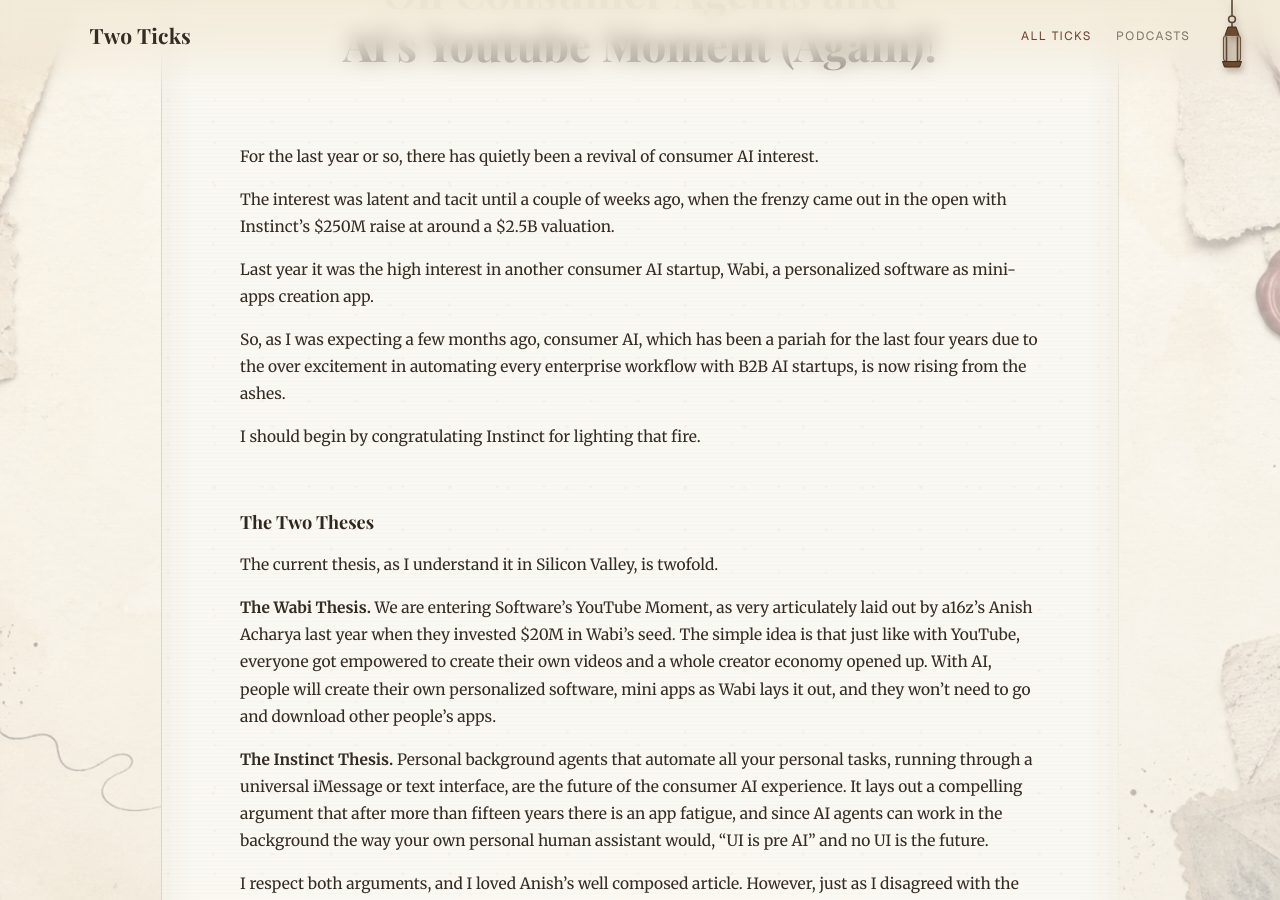
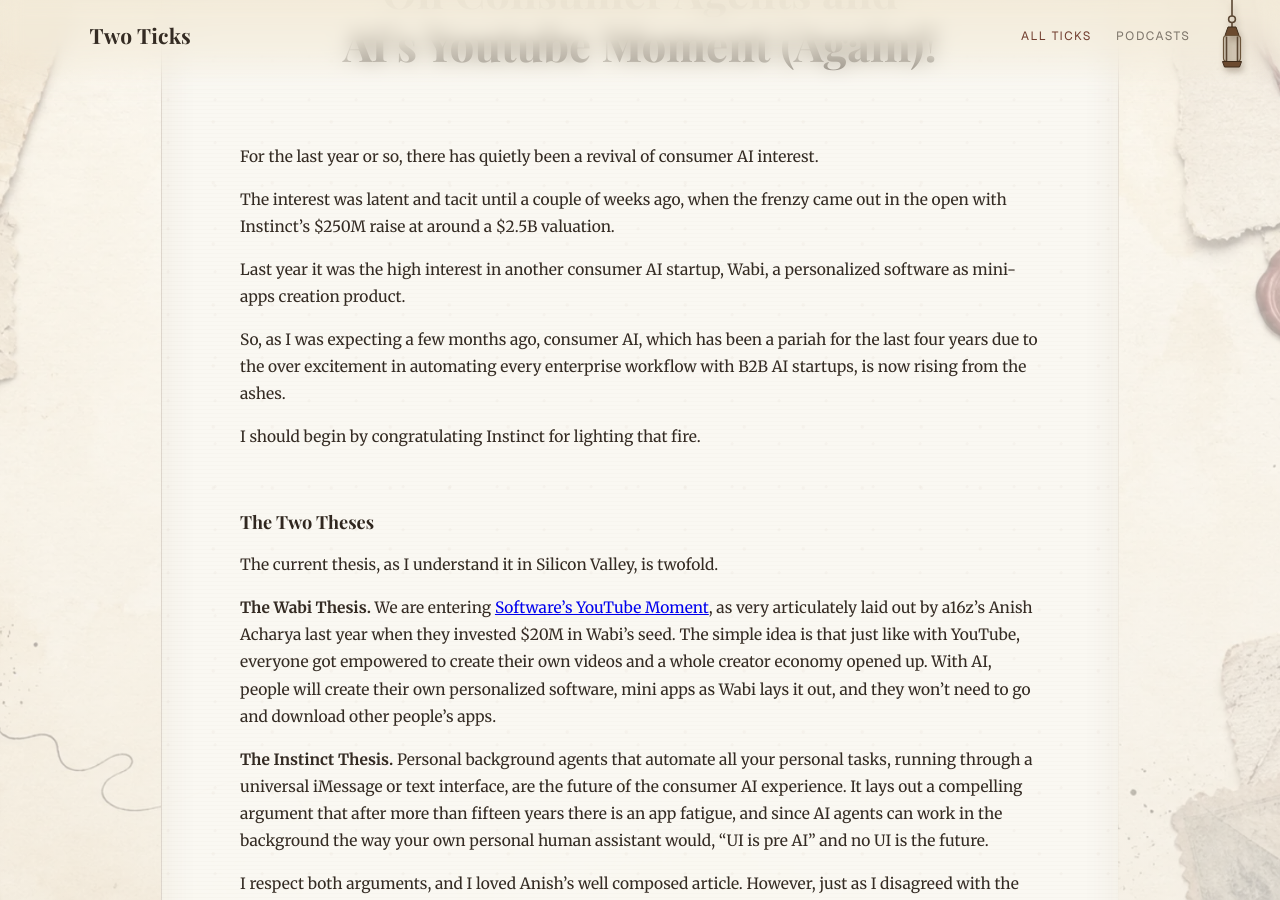
Before and after one commit to trmanish/trmanish.github.io, a Jekyll site: the page built from _posts/2026-08-29-on-consumer-agents-and-ais-youtube-moment-again.md, in a window 1280 px wide and 900 px high, scrolled down 315 px. Built offline with Jekyll 4.4.1, drawn with Linux system fonts in a browser that asks for light colours.

Commit message:
Link Software's YouTube Moment to the a16z piece, and fix the Wabi description

```diff
--- a/_posts/2026-08-29-on-consumer-agents-and-ais-youtube-moment-again.md
+++ b/_posts/2026-08-29-on-consumer-agents-and-ais-youtube-moment-again.md
@@ -15,7 +15,7 @@
 
 The interest was latent and tacit until a couple of weeks ago, when the frenzy came out in the open with Instinct's $250M raise at around a $2.5B valuation.
 
-Last year it was the high interest in another consumer AI startup, Wabi, a personalized software as mini-apps creation app.
+Last year it was the high interest in another consumer AI startup, Wabi, a personalized software as mini-apps creation product.
 
 So, as I was expecting a few months ago, consumer AI, which has been a pariah for the last four years due to the over excitement in automating every enterprise workflow with B2B AI startups, is now rising from the ashes.
 
@@ -27,7 +27,7 @@
 
 The current thesis, as I understand it in Silicon Valley, is twofold.
 
-**The Wabi Thesis.** We are entering Software's YouTube Moment, as very articulately laid out by a16z's Anish Acharya last year when they invested $20M in Wabi's seed. The simple idea is that just like with YouTube, everyone got empowered to create their own videos and a whole creator economy opened up. With AI, people will create their own personalized software, mini apps as Wabi lays it out, and they won't need to go and download other people's apps.
+**The Wabi Thesis.** We are entering [Software's YouTube Moment](https://a16z.com/softwares-youtube-moment-is-happening-now/), as very articulately laid out by a16z's Anish Acharya last year when they invested $20M in Wabi's seed. The simple idea is that just like with YouTube, everyone got empowered to create their own videos and a whole creator economy opened up. With AI, people will create their own personalized software, mini apps as Wabi lays it out, and they won't need to go and download other people's apps.
 
 **The Instinct Thesis.** Personal background agents that automate all your personal tasks, running through a universal iMessage or text interface, are the future of the consumer AI experience. It lays out a compelling argument that after more than fifteen years there is an app fatigue, and since AI agents can work in the background the way your own personal human assistant would, "UI is pre AI" and no UI is the future.
 
```
